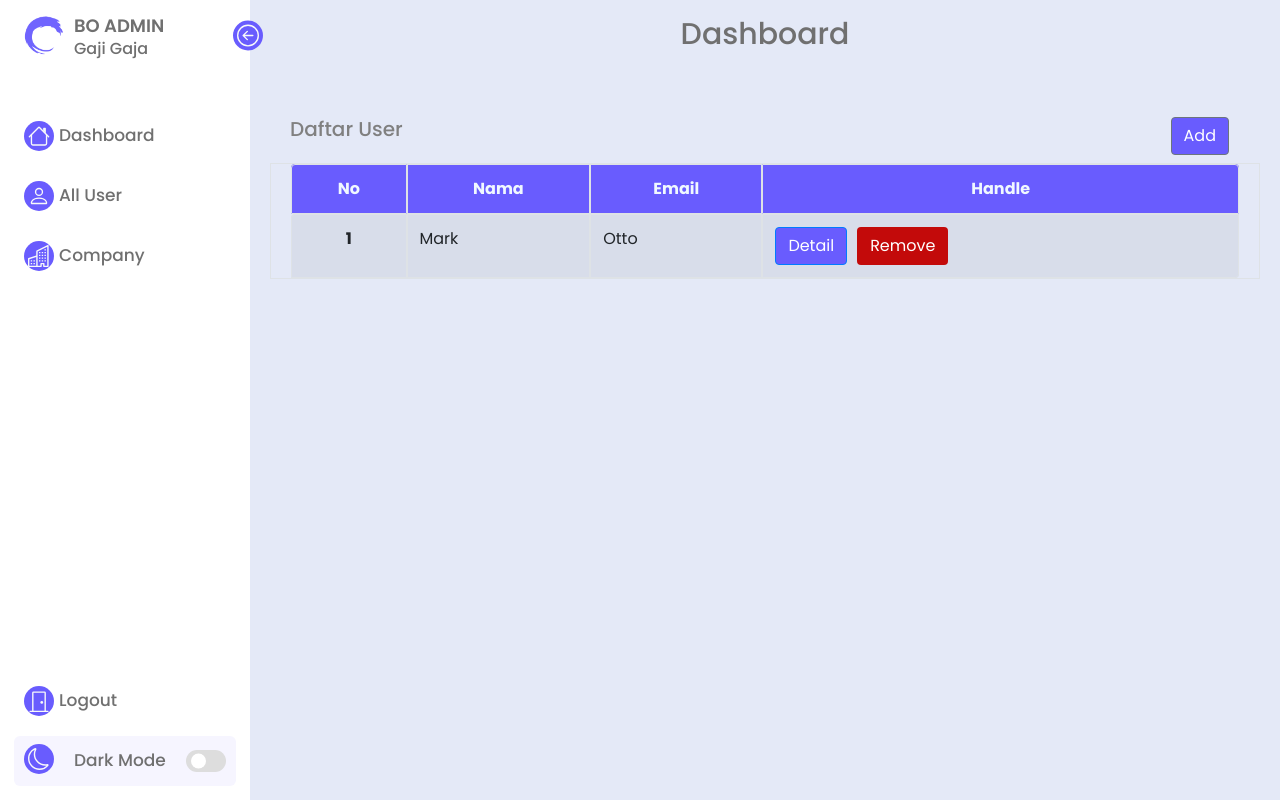
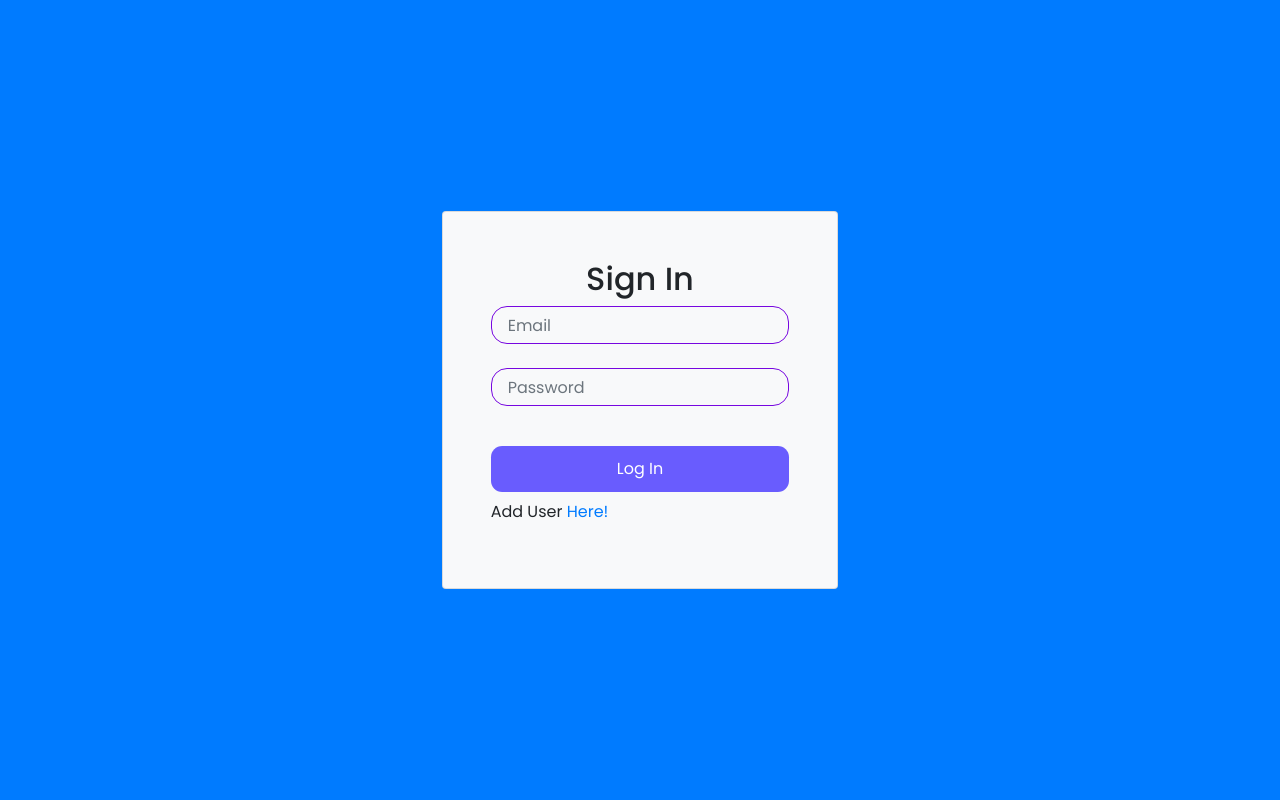
Before and after one commit to adams099/Gaji-Gaja, a Vue app in the folder BO Admin/FrontEnd/bo-admin/: page / in a window 1280 px wide. Built offline with nearby package versions, Linux system fonts and the light colour scheme.

Commit message:
Add Login Page

```diff
--- a/BO Admin/FrontEnd/bo-admin/src/components/AllUser.vue
+++ b/BO Admin/FrontEnd/bo-admin/src/components/AllUser.vue
@@ -3,7 +3,7 @@
     <div class="text text-center">Dashboard</div>
     <div class="table">
       <h5>Daftar User</h5>
-            <table class="table table-striped table-bordered">
+      <table class="table">
         <thead class="text-center">
           <tr>
             <th scope="col">No</th>
@@ -15,7 +15,7 @@
         <tbody>
           <tr>
             <th scope="row" class="text-center">1</th>
-                        <td>Mark</td>
+            <td></td>
             <td>Otto</td>
             <td>
               <button type="button" class="btn btn-primary">Detail</button>
@@ -29,7 +29,6 @@
 </template>
 
 <script>
-
 </script>
 
 <style scoped>
@@ -39,7 +38,7 @@ h5 {
 }
 
 thead {
-    background-color: #695CFE;
+  background-color: #695cfe;
   color: aliceblue;
 }
 
--- /dev/null
+++ b/BO Admin/FrontEnd/bo-admin/src/components/LoginComp.vue
@@ -0,0 +1,120 @@
+.<template>
+  <div class="bg-primary h-100 d-flex align-items-center">
+    <div>
+      <!-- <img src="../assets/gaja.jpg" style="width: 50vh" /> -->
+    </div>
+    <div class="col-lg-4 col-md-6 col-sm-8 mx-auto">
+      <div
+        class="card register p-5 rounded bg-light d-flex justify-content-center"
+      >
+        <h2 class="head">Sign In</h2>
+        <form>
+          <div class="form-input">
+            <input
+              type="email"
+              id="email_login"
+              name="email"
+              class="form-control mb-4"
+              placeholder="Email"
+              required
+            />
+            <input
+              type="password"
+              id="password_login"
+              name="password"
+              class="form-control mb-2"
+              placeholder="Password"
+              required
+            />
+          </div>
+          <div class="d-flex flex-row justify-content-end">
+            <button
+              to="/home"
+              type="submit"
+              tag="button"
+              class="btn btn-primary mb-2"
+            >
+              Log In
+            </button>
+          </div>
+          <p>Add User<a href="/Register"> Here!</a></p>
+        </form>
+      </div>
+    </div>
+  </div>
+</template>
+
+    <script>
+export default {
+  name: "LoginComp",
+  components: {},
+
+  data() {},
+
+  methods: {},
+};
+</script>
+
+    <style scoped>
+.input-group {
+  position: relative;
+}
+
+.head {
+  display: flex;
+  justify-content: center;
+}
+
+input {
+  border: solid 1.5px rgb(119, 7, 224);
+  border-radius: 1rem;
+  background: none;
+  padding: 1rem;
+  font-size: 1rem;
+  color: #f5f5f5;
+  transition: 150ms cubic-bezier(0.5, 0, 0.2, 0);
+}
+
+label {
+  font-size: 1.5rem;
+  position: absolute;
+  left: 16px;
+  color: #e8e8e8;
+  pointer-events: none;
+  transform: translateY(2rem);
+  transition: 150ms cubic-bezier(1, 0, 0.2, 1);
+}
+
+button {
+  background-color: #695cfe;
+  padding: 0.7rem;
+  border-radius: 0.7rem;
+  width: 100%;
+  color: white;
+  font-size: 1rem;
+  border: none;
+}
+
+button:hover {
+  background-color: hsl(241, 80%, 60%);
+}
+
+input:focus {
+  outline: none;
+  border: 1.5px solid #695cfe;
+}
+
+.form-input {
+  display: flex;
+  flex-direction: column;
+  width: 100%;
+  margin-bottom: 2rem;
+}
+
+input:focus ~ label {
+  transform: translateY(-50%) scale(0.8);
+  background-color: red;
+  padding: 0 0.2em;
+  color: #695cfe;
+}
+</style>
--- /dev/null
+++ b/BO Admin/FrontEnd/bo-admin/src/pages/LoginPage.vue
@@ -0,0 +1,21 @@
+.<template>
+  <div class="content">
+    <LoginComp></LoginComp>
+  </div>
+</template>
+
+    <script>
+import LoginComp from "../components/LoginComp.vue";
+export default {
+  name: "LoginPage",
+  components: {
+    LoginComp,
+  },
+};
+</script>
+
+    <style scoped>
+.content {
+  height: 100vh;
+}
+</style>
--- a/BO Admin/FrontEnd/bo-admin/src/routes.js
+++ b/BO Admin/FrontEnd/bo-admin/src/routes.js
@@ -1,11 +1,17 @@
 
 import Home from "./pages/Home.vue";
-
+import Login from "./pages/LoginPage.vue"
 
 export default [
     {
+        name: "login",
+        path: "/",
+        component: Login,
+    },
+
+    {
         name: "home",
-        path: "/",
+        path: "/home",
         component: Home,
     },
 
```
Lines whose indentation alone changed are shown as unchanged.
